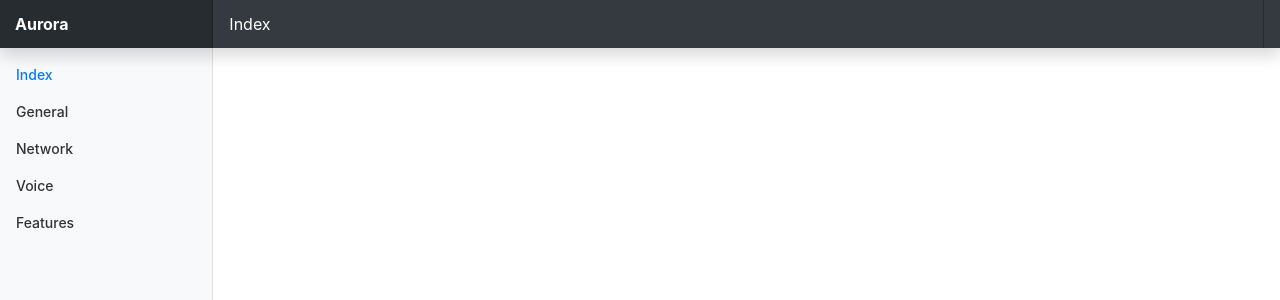
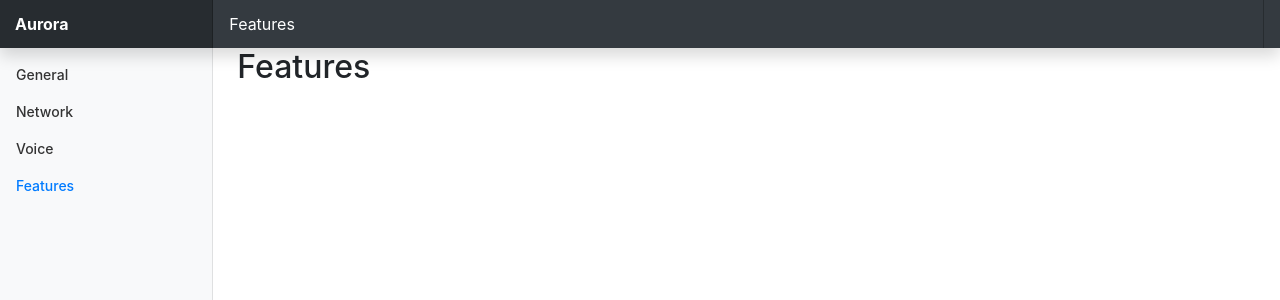
Before and after one commit to vitreusx/nodes, a React (Create React App) app in the folder web/: page /features in a window 1280 px wide. Shown: the top 300 px of the page. Built offline with nearby package versions, Linux system fonts and the light colour scheme.

Commit message:
switched over to hooks I guess?

```diff
--- a/web/package.json
+++ b/web/package.json
@@ -14,6 +14,7 @@
     "popper.js": "^1.16.1",
     "react": "^16.13.1",
     "react-dom": "^16.13.1",
+    "react-router-dom": "^5.1.2",
     "react-scripts": "3.4.1",
     "sass": "^1.26.5",
     "typescript": "^3.8.3"
--- a/web/src/components/App.js
+++ b/web/src/components/App.js
@@ -1,64 +1,89 @@
 import React from 'react';
+import { Switch, Route, Link, useLocation } from 'react-router-dom';
+import Index from './Index';
+import General from './General';
+import Network from './Network';
+import Voice from './Voice';
+import Features from './Features';
 import './App.css';
 
-class App extends React.Component {
-  state = {
-    current: 'Index'
+function App() {
+  const labels = {
+    '/': 'Index',
+    '/general': 'General',
+    '/network': 'Network',
+    '/voice': 'Voice',
+    '/features': 'Features'
   };
 
-  Navbar = (props) => {
+  function Navbar() {
     return (
       <nav className='navbar navbar-dark fixed-top bg-dark flex-md-nowrap p-0 shadow'>
-        <a className='navbar-brand col-sm-3 col-md-2 mr-0' href='/'>
-          <strong> {props.name} </strong>
-        </a>
+        <Link className='navbar-brand col-sm-3 col-md-2 mr-0' to='/'>
+          <strong>Aurora</strong>
+        </Link>
         <div className='navbar-brand bg-dark px-3 w-100'>
-          <span className='nav-item'> {props.current} </span>
+          <span className='nav-item'>{labels[useLocation().pathname]}</span>
         </div>
       </nav>
     );
-  };
+  }
 
-  Primary = (props) => {
-    const mods = [
-      { label: 'Index', route: '/' },
-      { label: 'General', route: '/general' },
-      { label: 'Network', route: '/network' },
-      { label: 'Voice', route: '/voice' },
-      { label: 'Features', route: '/features' }
-    ];
+  function Sidebar() {
+    const sidebarRoutes = ['/general', '/network', '/voice', '/features'];
 
-    const modItems = mods.map((mod) =>
-      <li className='nav-item' key={mod.label}>
-        <a className={`nav-link ${this.state.current === mod.label ? 'active' : ''}`} href={mod.route}>
-          {mod.label}
-        </a>
+    function Item(props) {
+      let activeClass = useLocation().pathname === props.route ? 'active' : '';
+
+      return (
+        <li className='nav-item' key={props.route}>
+          <Link className={`nav-link ${activeClass}`} to={props.route}>
+            {labels[props.route]}
+          </Link>
         </li>
+      )
+    }
+
+    const items = sidebarRoutes.map((route) =>
+      <Item route={route} />
     );
 
     return (
-      <div className='container-fluid'>
-        <div className='row'>
       <nav className='col-md-2 d-md-block bg-light sidebar'>
         <div className='sidebar-sticky'>
           <ul className='nav flex-column'>
-                {modItems}
+            {items}
           </ul>
         </div>
       </nav>
+    );
+  }
+
+  function Primary() {
+    return (
+      <main className='col-md-9 ml-sm-auto col-lg-10 px-4' role='main'>
+        <Switch>
+          <Route path='/general' component={General} />
+          <Route path='/network' component={Network} />
+          <Route path='/voice' component={Voice} />
+          <Route path='/features' component={Features} />
+          <Route path='/' component={Index} />
+        </Switch>
+      </main>
+    );
+  }
+
+  return (
+    <div className='App'>
+      <Navbar />
+      <div className='container-fluid'>
+        <div className='row'>
+          <Sidebar />
+          <Primary />
         </div>
       </div>
-    )
-  };
-
-  render() {
-    return (
-      <div className='App'>
-        <this.Navbar name='Aurora' current={this.state.current} />
-        <this.Primary />
     </div>
   );
 }
-}
 
 export default App;
--- /dev/null
+++ b/web/src/components/Features.js
@@ -0,0 +1,11 @@
+import React from 'react';
+
+class Features extends React.Component {
+  render() {
+    return (
+      <h2>Features</h2>
+    );
+  }
+}
+
+export default Features;
--- /dev/null
+++ b/web/src/components/General.js
@@ -0,0 +1,11 @@
+import React from 'react';
+
+class General extends React.Component {
+  render() {
+    return (
+      <h2>General</h2>
+    );
+  }
+}
+
+export default General;
--- /dev/null
+++ b/web/src/components/Index.js
@@ -0,0 +1,11 @@
+import React from 'react';
+
+class Index extends React.Component {
+  render() {
+    return (
+      <h2>Index</h2>
+    );
+  }
+}
+
+export default Index;
--- /dev/null
+++ b/web/src/components/Network.js
@@ -0,0 +1,11 @@
+import React from 'react';
+
+class Network extends React.Component {
+  render() {
+    return (
+      <h2>Network</h2>
+    );
+  }
+}
+
+export default Network;
--- /dev/null
+++ b/web/src/components/Voice.js
@@ -0,0 +1,11 @@
+import React from 'react';
+
+class Voice extends React.Component {
+  render() {
+    return (
+      <h2>Voice</h2>
+    );
+  }
+}
+
+export default Voice;
--- a/web/src/index.js
+++ b/web/src/index.js
@@ -3,10 +3,13 @@ import ReactDOM from 'react-dom';
 import 'bootstrap/dist/css/bootstrap.min.css';
 import './index.css';
 import App from './components/App';
+import {BrowserRouter as Router} from 'react-router-dom';
 
 ReactDOM.render(
   <React.StrictMode>
-    <App />
+    <Router>
+      <App />
+    </Router>
   </React.StrictMode>,
   document.getElementById('root')
 );
```
Also changed, not shown: 1 other file (tests, documents, lock files or other folders). Lines whose indentation alone changed are shown as unchanged.
